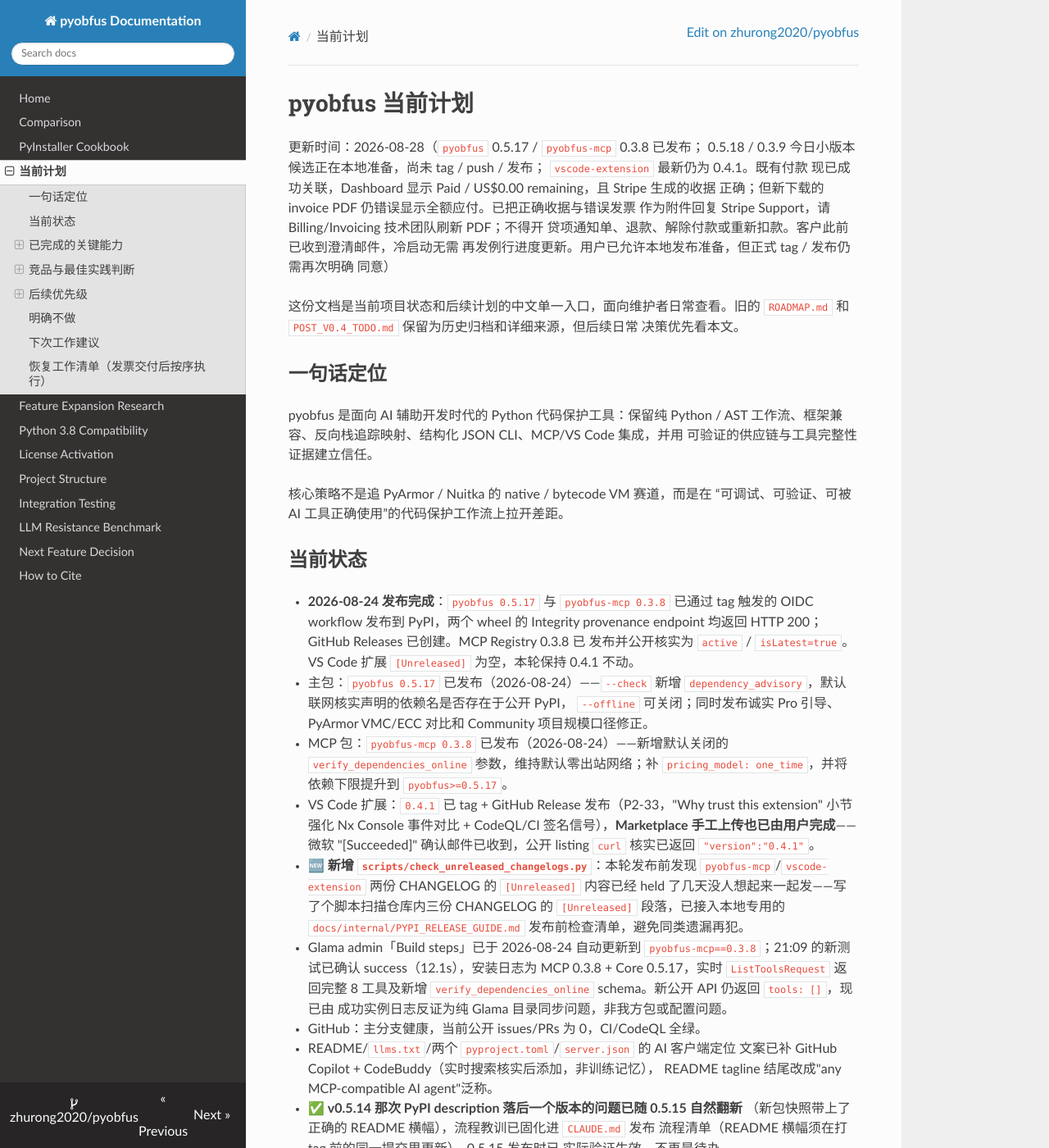
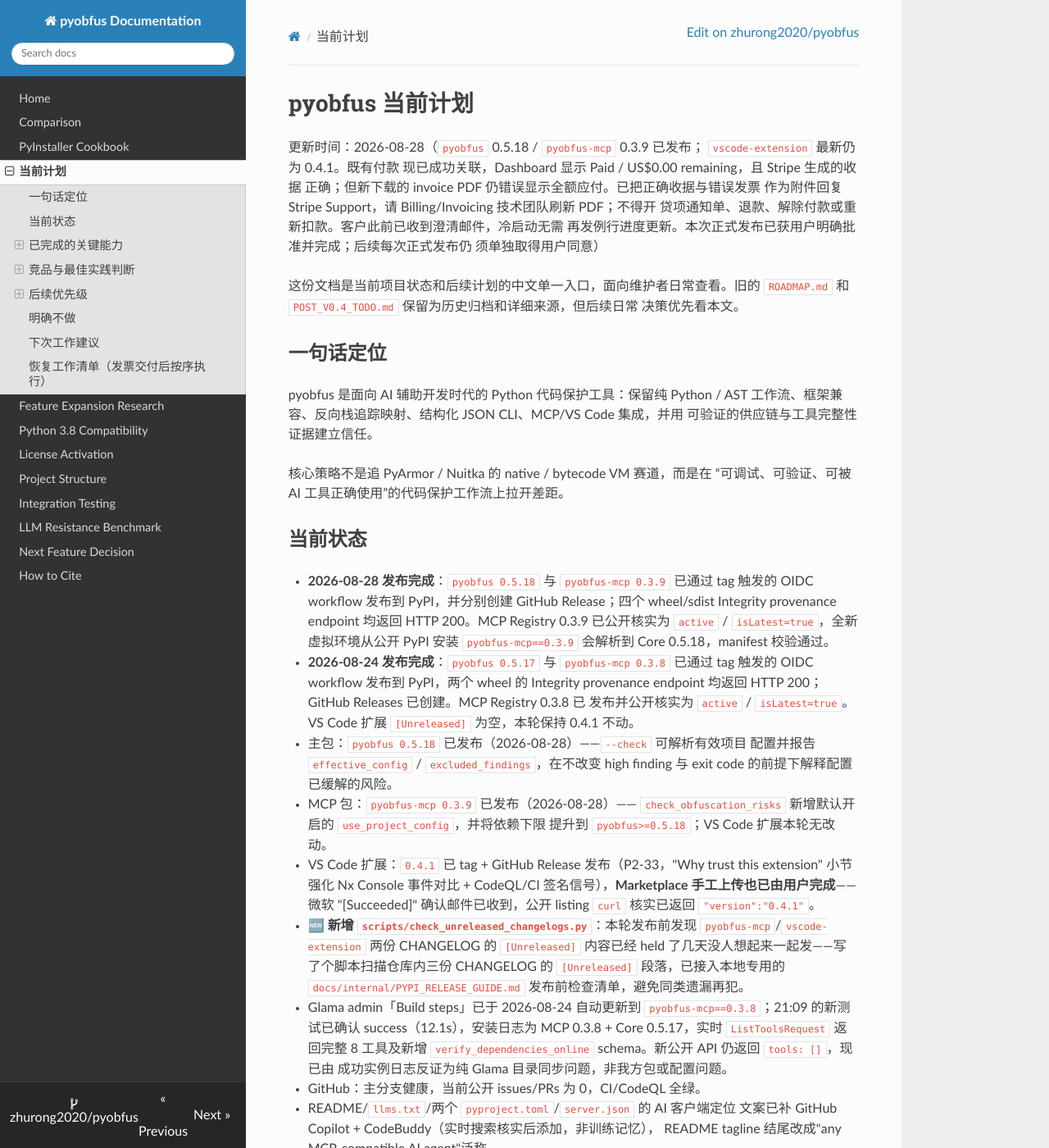
Before and after one commit to zhurong2020/pyobfus, an MkDocs documentation site: the page built from docs/CURRENT_PLAN_ZH.md, in a window 1280 px wide and 1400 px high. Shown: the whole window at 82% size. Built offline with MkDocs 1.6.1, drawn with Linux system fonts in a browser that asks for light colours; nearby versions of some CDN libraries; some of the changed text lies outside the part shown.

Commit message:
docs: record pyobfus 0.5.18 release

```diff
--- a/docs/CURRENT_PLAN_ZH.md
+++ b/docs/CURRENT_PLAN_ZH.md
@@ -1,14 +1,13 @@
 # pyobfus 当前计划
 
-更新时间：2026-08-28（`pyobfus` 0.5.17 / `pyobfus-mcp` 0.3.8 已发布；
-0.5.18 / 0.3.9 今日小版本候选正在本地准备，尚未 tag / push / 发布；
+更新时间：2026-08-28（`pyobfus` 0.5.18 / `pyobfus-mcp` 0.3.9 已发布；
 `vscode-extension` 最新仍为 0.4.1。既有付款
 现已成功关联，Dashboard 显示 Paid / US$0.00 remaining，且 Stripe 生成的收据
 正确；但新下载的 invoice PDF 仍错误显示全额应付。已把正确收据与错误发票
 作为附件回复 Stripe Support，请 Billing/Invoicing 技术团队刷新 PDF；不得开
 贷项通知单、退款、解除付款或重新扣款。客户此前已收到澄清邮件，冷启动无需
-再发例行进度更新。用户已允许本地发布准备，但正式 tag / 发布仍需再次明确
-同意）
+再发例行进度更新。本次正式发布已获用户明确批准并完成；后续每次正式发布仍
+须单独取得用户同意）
 
 这份文档是当前项目状态和后续计划的中文单一入口，面向维护者日常查看。旧的
 `ROADMAP.md` 和 `POST_V0.4_TODO.md` 保留为历史归档和详细来源，但后续日常
@@ -25,19 +24,24 @@
 
 ## 当前状态
 
+- **2026-08-28 发布完成**：`pyobfus 0.5.18` 与 `pyobfus-mcp 0.3.9` 已通过
+  tag 触发的 OIDC workflow 发布到 PyPI，并分别创建 GitHub Release；四个
+  wheel/sdist Integrity provenance endpoint 均返回 HTTP 200。MCP Registry
+  0.3.9 已公开核实为 `active` / `isLatest=true`，全新虚拟环境从公开 PyPI
+  安装 `pyobfus-mcp==0.3.9` 会解析到 Core 0.5.18，manifest 校验通过。
+
 - **2026-08-24 发布完成**：`pyobfus 0.5.17` 与 `pyobfus-mcp 0.3.8` 已通过
   tag 触发的 OIDC workflow 发布到 PyPI，两个 wheel 的 Integrity provenance
   endpoint 均返回 HTTP 200；GitHub Releases 已创建。MCP Registry 0.3.8 已
   发布并公开核实为 `active` / `isLatest=true`。VS Code 扩展 `[Unreleased]`
   为空，本轮保持 0.4.1 不动。
 
-- 主包：`pyobfus 0.5.17` 已发布（2026-08-24）——`--check` 新增
-  `dependency_advisory`，默认联网核实声明的依赖名是否存在于公开 PyPI，
-  `--offline` 可关闭；同时发布诚实 Pro 引导、PyArmor VMC/ECC 对比和 Community
-  项目规模口径修正。
-- MCP 包：`pyobfus-mcp 0.3.8` 已发布（2026-08-24）——新增默认关闭的
-  `verify_dependencies_online` 参数，维持默认零出站网络；补
-  `pricing_model: one_time`，并将依赖下限提升到 `pyobfus>=0.5.17`。
+- 主包：`pyobfus 0.5.18` 已发布（2026-08-28）——`--check` 可解析有效项目
+  配置并报告 `effective_config` / `excluded_findings`，在不改变 high finding 与
+  exit code 的前提下解释配置已缓解的风险。
+- MCP 包：`pyobfus-mcp 0.3.9` 已发布（2026-08-28）——
+  `check_obfuscation_risks` 新增默认开启的 `use_project_config`，并将依赖下限
+  提升到 `pyobfus>=0.5.18`；VS Code 扩展本轮无改动。
 - VS Code 扩展：`0.4.1` 已 tag + GitHub Release 发布（P2-33，"Why trust this
   extension" 小节强化 Nx Console 事件对比 + CodeQL/CI 签名信号），**Marketplace
   手工上传也已由用户完成**——微软 "[Succeeded]" 确认邮件已收到，公开 listing
@@ -470,7 +474,7 @@
    alert（链接到 Security tab）+ CI/CD 全部第三方 Action SHA-pinned
    （`gh api` + `grep` 实测核实后才写）。
 
-### 下一轮功能候选（首选项已形成 0.5.18 / 0.3.9 本地发布候选）
+### 下一轮功能候选（首选项已随 0.5.18 / 0.3.9 发布）
 
 2026-08-26 已完成本轮本地代码审计与官方资料调研，完整证据和取舍见
 `docs/FEATURE_EXPANSION_RESEARCH_2026-08-26.md`。2026-08-27 已把首选候选
@@ -478,8 +482,7 @@
 （含 `--check`/MCP 共用的 `core/config_resolve.py` helper、`PreflightReport` 增量字段、JSON
 契约全文、测试清单、rollout）。调研+设计解决了技术依据，但不等于用户验证；
 用户已于 2026-08-28 打开实现 gate，并接受下方三个推荐决策；首选项已进入
-代码与测试，完整回归已通过，版本元数据已进入今日小版本准备，等待最终发布
-gate。发票 PDF 仍由 Stripe Support
+代码与测试，并在用户明确批准后完成 0.5.18 / 0.3.9 全渠道发布。发票 PDF 仍由 Stripe Support
 并行处理，不再阻塞本地开发。
 
 **发布 gate（用户 2026-08-28 再确认）**：实现完成不等于允许发布。正式改
@@ -494,12 +497,17 @@
 `venv/bin/pytest tests/` 已通过（1201 passed, 1 skipped），不再需要临时覆盖
 `HOME=/tmp/...`；生产默认状态路径未改变。
 
-**今日发布候选验证（2026-08-28）**：Core 0.5.18 / MCP 0.3.9 的版本元数据、
+**今日发布验证（2026-08-28）**：Core 0.5.18 / MCP 0.3.9 的版本元数据、
 CHANGELOG、README highlight、MCP `server.json` 与依赖下限（`pyobfus>=0.5.18`）
 已同步。Core 1201 passed / 1 skipped、MCP 93 passed、端到端 7 passed，Black、
 Ruff、联合 mypy、tool manifest 均通过；两包 wheel/sdist 在 `/tmp` 隔离构建，
 四个制品 `twine check` 全通过，并在全新 venv 中按 Core→MCP 顺序安装后核实
-`pyobfus --version == 0.5.18` 与 MCP manifest digest。仍未 tag、push 或发布。
+`pyobfus --version == 0.5.18` 与 MCP manifest digest。首次主分支 CI 因尚未发布的
+Core 依赖下限导致 MCP latest-SDK smoke 从 PyPI 解析失败；提交 `99a6b84` 改为
+同时安装本地 Core 候选后，全矩阵复跑通过。随后按 Core→MCP 顺序发布，四个
+provenance endpoint、两个 GitHub Release、MCP Registry `active` / `isLatest`
+以及公开 PyPI 全新安装均已核实。CI 另提示旧版 `setup-python` 将由 GitHub
+强制切到 Node 24；后续应在独立维护提交中核实并更新固定 SHA，不阻塞本次发布。
 
 **已确认的 3 个设计决策**（详见设计文档 §Open questions）：
 1. `--check PATH` 的配置发现根：跟 build 一样用工作目录（推荐）vs 相对 `PATH`。
@@ -738,9 +746,10 @@
    加 `use_project_config: bool = True`，payload 增 `effective_config`/
    `excluded_findings`；更新 `pyobfus_mcp/CHANGELOG.md` + tool-manifest
    描述；VS Code 无需改。
-5. **发布**：0.5.18 / MCP 0.3.9 的 CHANGELOG 与版本元数据已进入本地发布
-   候选；**不打 tag / 不发布**，等待用户最终 gate。发布前跑
-   `scripts/check_unreleased_changelogs.py`，并固定先 Core、后 MCP 的顺序。
+5. **发布**：0.5.18 / MCP 0.3.9 已在用户最终批准后完成 tag、PyPI、GitHub
+   Release、PEP 740 provenance、MCP Registry 与公开安装验证。后续版本继续在
+   发布前运行 `scripts/check_unreleased_changelogs.py`，固定先 Core、后 MCP，
+   并逐次取得用户明确批准。
 6. **候选 2/3**（`--dry-run --json` plan 对象、syntax-only 验证 spike）：
    复用 `config_resolve.py`，不得与候选 1 捆成同一版本；按下载回落和用户
    逐次 gate 决定后续节奏，设计骨架已在
```
Also changed, not shown: docs/CONFIG_AWARE_CHECK_DESIGN.md (+5 -5 lines), docs/DISTRIBUTION_CHANNELS.md (+10 -10 lines).
